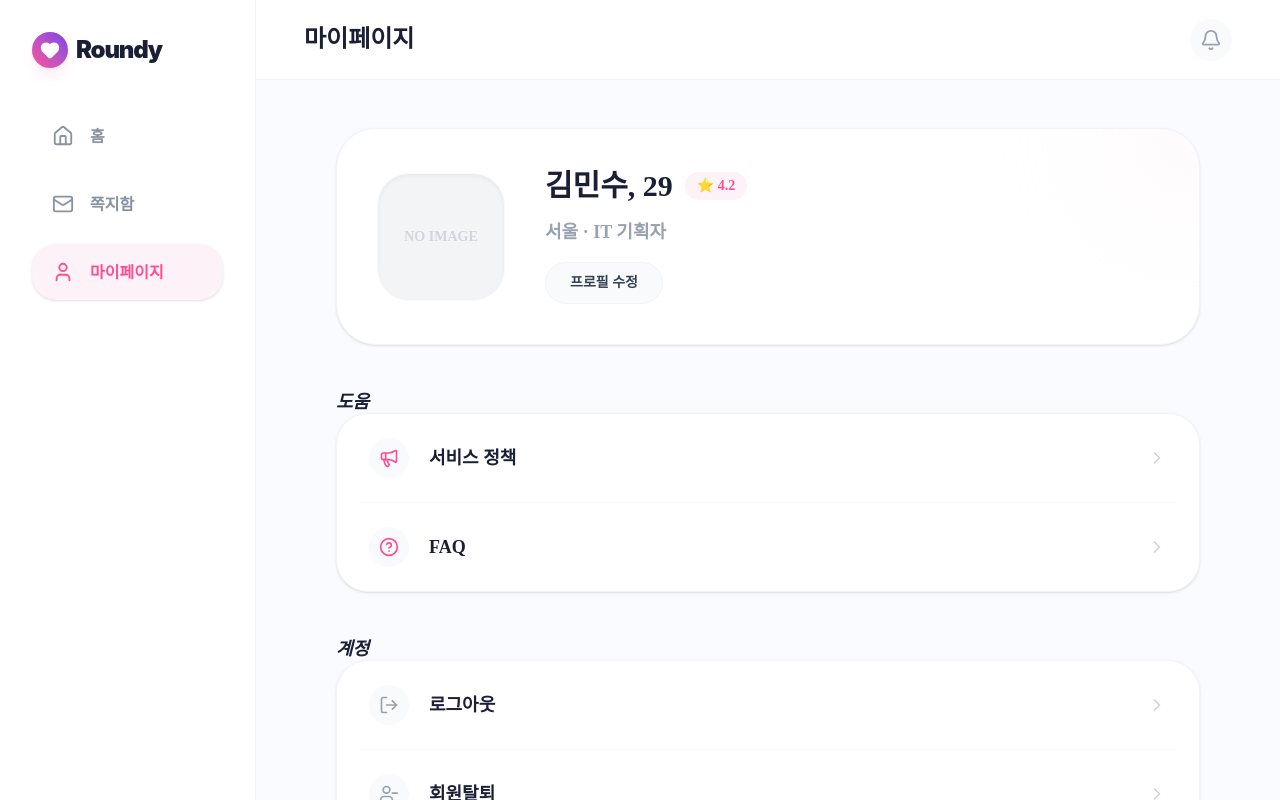
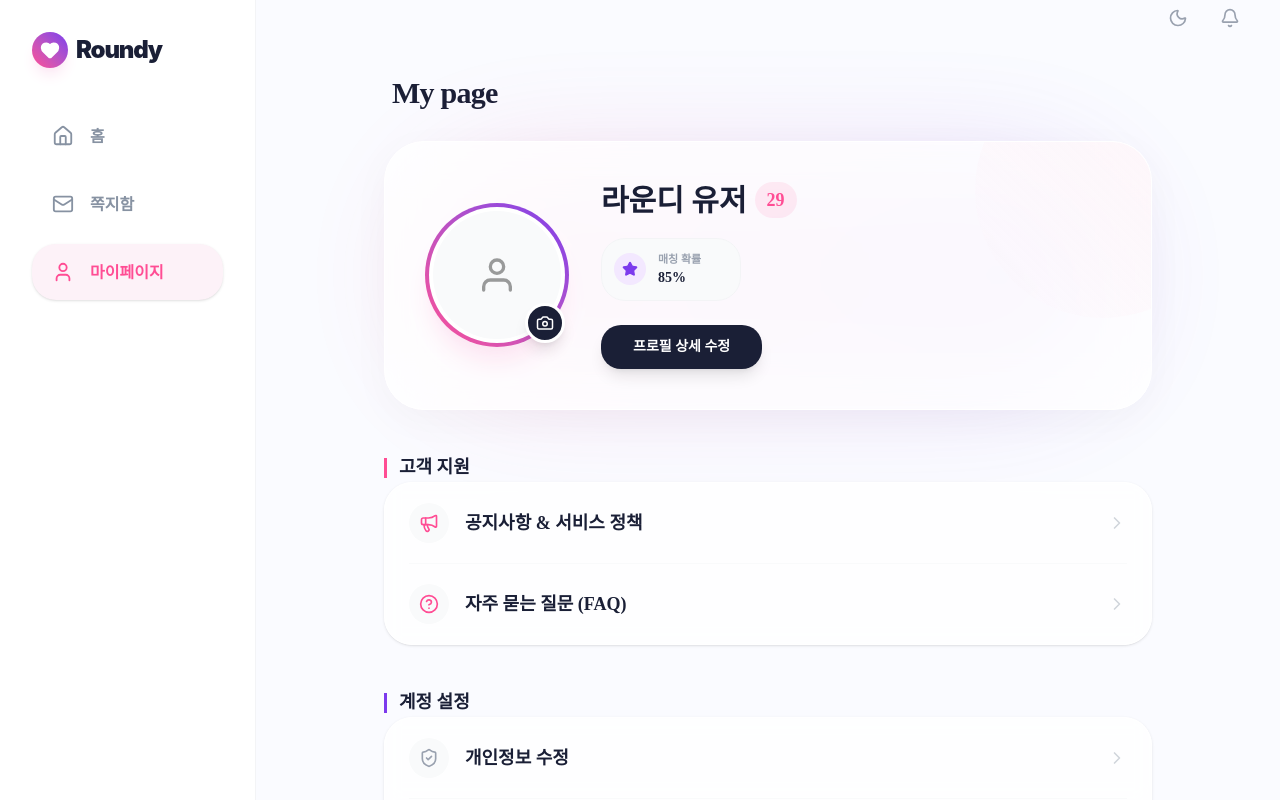
Before and after one commit to dahynn/Roundy, a React app in the folder Frontend/: page /mypage in a window 1280 px wide. Built offline with nearby package versions, Linux system fonts and the light colour scheme; no server answers; the HTML template or start-up script is replaced by a standard one.

Commit message:
Feat: Mypage-Api-Connection

```diff
--- a/Frontend/src/pages/MyPage.tsx
+++ b/Frontend/src/pages/MyPage.tsx
@@ -1,4 +1,5 @@
-import React from 'react';
+import React, { useState, useEffect } from 'react';
+import { useNavigate } from 'react-router-dom';
 import {
   ChevronRight,
   Megaphone,
@@ -6,107 +7,258 @@ import {
   LogOut,
   UserMinus,
   ShieldCheck,
-  Bell,
+  Camera,
+  Star,
 } from 'lucide-react';
 import Header from '@/components/layout/Header';
+import { getUserInfo, logout, withdraw } from '@/lib/api';
 
 export default function MyPage() {
-  // 실제 데이터 연결 시 사용할 임시 데이터
-  const userInfo = {
-    name: '김민수',
-    age: 29,
-    job: 'IT 기획자',
-    location: '서울',
-    rating: 4.2,
-    profileImage: '', // 이미지 경로
+  const navigate = useNavigate();
+  const [serverData, setServerData] = useState<any>(null);
+  const [loading, setLoading] = useState(true);
+
+  // 1. 초기 데이터 페칭
+  useEffect(() => {
+    const fetchUserData = async () => {
+      try {
+        setLoading(true);
+        const response = await getUserInfo();
+        if (response && response.success) {
+          setServerData(response.data);
+        }
+      } catch (error: any) {
+        console.error('유저 정보를 불러오지 못했습니다:', error);
+      } finally {
+        setLoading(false);
+      }
+    };
+    fetchUserData();
+  }, []);
+
+  // 2. 로그아웃 핸들러
+  const handleLogout = async () => {
+    if (!confirm('로그아웃 하시겠습니까?')) return;
+    try {
+      const res = await logout();
+      if (res.success) {
+        localStorage.removeItem('accessToken');
+        alert('로그아웃 되었습니다.');
+        navigate('/'); // 랜딩 페이지로 이동
+      }
+    } catch (error) {
+      console.error('로그아웃 실패:', error);
+      alert('로그아웃 중 오류가 발생했습니다.');
+    }
   };
 
+  // 3. 회원탈퇴 핸들러
+  const handleWithdraw = async () => {
+    if (!confirm('정말로 탈퇴하시겠습니까? 모든 정보가 삭제됩니다.')) return;
+    try {
+      const res = await withdraw();
+      if (res.success) {
+        localStorage.removeItem('accessToken');
+        alert('회원 탈퇴가 완료되었습니다.');
+        navigate('/');
+      }
+    } catch (error) {
+      console.error('회원탈퇴 실패:', error);
+      alert('탈퇴 처리 중 오류가 발생했습니다.');
+    }
+  };
+
+  const userInfo = {
+    name: serverData?.nickname || serverData?.name || '라운디 유저',
+    age: serverData?.age || 29,
+    profileImage: serverData?.profilePhotoUrl || serverData?.profileImageUrl || null,
+    matchRate: 85,
+  };
+
+  if (loading) {
     return (
-    <div className="h-full flex flex-col overflow-hidden bg-[#FAFBFF] font-['Pretendard']">
-      {/* 1. 상단 헤더 (기존 Header 컴포넌트 사용 또는 커스텀) */}
-      <header className="h-20 bg-white border-b border-gray-100 flex items-center justify-between px-12 shrink-0">
-        <h1 className="text-2xl font-black text-[#1A1F36]">마이페이지</h1>
-        <button className="p-2.5 bg-gray-50 rounded-full text-gray-400 hover:bg-gray-100 transition-colors">
-          <Bell size={22} />
-        </button>
-      </header>
+      <div className="h-screen flex items-center justify-center bg-[#FAFBFF]">
+        <div className="animate-spin rounded-full h-10 w-10 border-t-2 border-[#FF4D94]"></div>
+      </div>
+    );
+  }
 
-      {/* 2. 메인 스크롤 영역 */}
-      <main className="flex-1 overflow-y-auto p-8 md:p-12 lg:px-20 lg:py-12">
-        <div className="max-w-4xl mx-auto space-y-12">
-          {/* 프로필 카드 섹션 */}
-          <div className="bg-white rounded-[40px] p-10 shadow-sm border border-gray-100 flex items-center gap-10 relative overflow-hidden">
-            {/* 배경 미세 효과 */}
-            <div className="absolute top-0 right-0 w-40 h-40 bg-pink-50/50 rounded-full blur-3xl -mr-20 -mt-20" />
+  return (
+    <div className="h-full flex flex-col overflow-y-auto font-['Pretendard'] no-scrollbar transition-colors duration-300">
+      <Header />
 
-            {/* 프로필 이미지 (회색 박스 대용) */}
-            <div className="w-32 h-32 rounded-[32px] bg-gray-100 flex items-center justify-center shrink-0 border border-gray-50 shadow-inner">
-              <span className="text-gray-300 font-bold text-sm">NO IMAGE</span>
+      <main className="flex-1 p-6 md:p-10 lg:px-20 pb-20">
+        <div className="max-w-3xl mx-auto">
+          <div className="flex items-center justify-between mb-8 px-2">
+            <h1 className="text-3xl font-black text-[#1A1F36] dark:text-white tracking-tight">
+              My page
+            </h1>
           </div>
 
-            <div className="flex-1 space-y-4">
-              <div className="flex items-center gap-3">
-                <h2 className="text-3xl font-black text-[#1A1F36]">
-                  {userInfo.name}, {userInfo.age}
-                </h2>
-                <div className="bg-pink-50 text-[#FF4D94] px-3 py-1 rounded-full text-sm font-black flex items-center gap-1">
-                  ⭐ {userInfo.rating}
+          <div className="space-y-12">
+            {/* 프로필 카드 섹션 */}
+            <div className="relative group">
+              <div className="absolute top-1/2 left-1/2 -translate-x-1/2 -translate-y-1/2 w-[90%] h-[80%] bg-gradient-to-r from-[#FF4D94] to-[#7C3AED] opacity-20 blur-[60px] rounded-full pointer-events-none" />
+              <div className="relative bg-white/80 dark:bg-black/40 backdrop-blur-xl border border-white dark:border-white/10 rounded-[40px] p-8 md:p-10 shadow-[0_10px_40px_rgba(0,0,0,0.03)] flex flex-col md:flex-row items-center gap-8 overflow-hidden">
+                <div className="absolute top-0 right-0 w-64 h-64 bg-gradient-to-bl from-pink-50 dark:from-pink-900/20 to-transparent rounded-full -mr-20 -mt-20 pointer-events-none" />
+                <div className="relative shrink-0">
+                  <div className="w-32 h-32 md:w-36 md:h-36 rounded-full p-[4px] bg-gradient-to-tr from-[#FF4D94] to-[#7C3AED] shadow-xl shadow-pink-100">
+                    <div className="w-full h-full rounded-full bg-white dark:bg-gray-900 p-1">
+                      <div className="w-full h-full rounded-full bg-gray-50 dark:bg-gray-800 flex items-center justify-center overflow-hidden">
+                        {userInfo.profileImage ? (
+                          <img
+                            src={userInfo.profileImage}
+                            alt="프로필"
+                            className="w-full h-full object-cover"
+                          />
+                        ) : (
+                          <UserIconPlaceholder />
+                        )}
                       </div>
                     </div>
-              <p className="text-gray-400 font-bold text-lg">
-                {userInfo.location} · {userInfo.job}
-              </p>
+                  </div>
+                  <button className="absolute bottom-1 right-1 w-10 h-10 bg-[#1A1F36] dark:bg-white text-white dark:text-[#1A1F36] rounded-full flex items-center justify-center border-[3px] border-white shadow-lg">
+                    <Camera size={18} />
+                  </button>
+                </div>
 
-              <button className="px-6 py-2.5 bg-gray-50 text-gray-700 rounded-2xl text-sm font-black hover:bg-gray-100 transition-all border border-gray-100">
-                프로필 수정
+                <div className="flex-1 flex flex-col items-center md:items-start text-center md:text-left gap-5 w-full">
+                  <div>
+                    <h2 className="text-3xl font-black text-[#1A1F36] dark:text-white mb-1 flex items-center gap-2">
+                      {userInfo.name}
+                      <span className="text-lg font-bold text-[#FF4D94] bg-[#FF4D94]/10 px-3 py-1 rounded-full">
+                        {userInfo.age}
+                      </span>
+                    </h2>
+                  </div>
+                  <div className="flex items-center gap-3 w-full justify-center md:justify-start">
+                    <div className="w-full md:w-auto min-w-[140px] bg-gray-50 dark:bg-white/5 rounded-2xl p-3 border border-gray-100 flex items-center gap-3">
+                      <div className="w-8 h-8 rounded-full bg-purple-100 flex items-center justify-center text-[#7C3AED]">
+                        <Star size={16} fill="currentColor" />
+                      </div>
+                      <div className="flex flex-col items-start">
+                        <span className="text-[11px] text-gray-400 font-bold">매칭 확률</span>
+                        <span className="text-sm font-black text-[#1A1F36] dark:text-white">
+                          {userInfo.matchRate}%
+                        </span>
+                      </div>
+                    </div>
+                  </div>
+                  <button className="w-full md:w-auto mt-1 px-8 py-3 bg-[#1A1F36] dark:bg-white text-white dark:text-[#1A1F36] rounded-xl font-bold text-sm shadow-lg hover:bg-[#FF4D94] hover:text-white transition-all">
+                    프로필 상세 수정
                   </button>
                 </div>
               </div>
+            </div>
 
-          {/* 메뉴 그룹 1: 도움말 */}
-          <section className="space-y-4">
-            <h3 className="text-lg font-black text-[#1A1F36] ml-2 italic">도움</h3>
-            <div className="bg-white rounded-[32px] overflow-hidden border border-gray-100 shadow-sm">
+            {/* 고객 지원 섹션 */}
+            <section className="space-y-7">
+              <h3 className="text-lg pb-1 font-black text-[#1A1F36] dark:text-white ml-2 flex items-center gap-3">
+                <div className="w-[3px] h-5 bg-[#FF4D94]" />
+                고객 지원
+              </h3>
+              <div className="bg-white/80 dark:bg-black/40 backdrop-blur-sm rounded-[28px] overflow-hidden border border-white dark:border-white/10 shadow-sm transition-colors duration-300">
                 <MenuLink
                   icon={<Megaphone size={20} className="text-[#FF4D94]" />}
-                label="서비스 정책"
+                  label="공지사항 & 서비스 정책"
                 />
-              <div className="h-[1px] bg-gray-50 mx-6" />
-              <MenuLink icon={<HelpCircle size={20} className="text-[#FF4D94]" />} label="FAQ" />
+                <div className="h-[1px] bg-gray-50 dark:bg-white/5 mx-6" />
+                <MenuLink
+                  icon={<HelpCircle size={20} className="text-[#FF4D94]" />}
+                  label="자주 묻는 질문 (FAQ)"
+                />
               </div>
             </section>
 
-          {/* 메뉴 그룹 2: 계정 */}
-          <section className="space-y-4">
-            <h3 className="text-lg font-black text-[#1A1F36] ml-2 italic">계정</h3>
-            <div className="bg-white rounded-[32px] overflow-hidden border border-gray-100 shadow-sm">
-              <MenuLink icon={<LogOut size={20} className="text-gray-400" />} label="로그아웃" />
-              <div className="h-[1px] bg-gray-50 mx-6" />
-              <MenuLink icon={<UserMinus size={20} className="text-gray-400" />} label="회원탈퇴" />
-              <div className="h-[1px] bg-gray-50 mx-6" />
+            {/* 계정 설정 섹션 (로그아웃/탈퇴 이벤트 연결) */}
+            <section className="space-y-7">
+              <h3 className="text-lg pb-1 font-black text-[#1A1F36] dark:text-white ml-2 flex items-center gap-3">
+                <div className="w-[3px] h-5 bg-[#7C3AED]" />
+                계정 설정
+              </h3>
+              <div className="bg-white/80 dark:bg-black/40 backdrop-blur-sm rounded-[28px] overflow-hidden border border-white dark:border-white/10 shadow-sm transition-colors duration-300">
                 <MenuLink
-                icon={<ShieldCheck size={20} className="text-gray-400" />}
+                  icon={
+                    <ShieldCheck size={20} className="text-gray-400 group-hover:text-[#7C3AED]" />
+                  }
                   label="개인정보 수정"
+                />
+                <div className="h-[1px] bg-gray-50 dark:bg-white/5 mx-6" />
+                {/* 로그아웃 클릭 이벤트 연결 */}
+                <MenuLink
+                  icon={<LogOut size={20} className="text-gray-400 group-hover:text-[#7C3AED]" />}
+                  label="로그아웃"
+                  onClick={handleLogout}
+                />
+                <div className="h-[1px] bg-gray-50 dark:bg-white/5 mx-6" />
+                {/* 회원탈퇴 클릭 이벤트 연결 */}
+                <MenuLink
+                  icon={<UserMinus size={20} className="text-gray-400 group-hover:text-red-500" />}
+                  label="회원탈퇴"
+                  isDanger
+                  onClick={handleWithdraw}
                 />
               </div>
             </section>
+          </div>
         </div>
       </main>
     </div>
   );
 }
 
-// 개별 메뉴 아이템 컴포넌트
-function MenuLink({ icon, label }: { icon: React.ReactNode; label: string }) {
+// MenuLink 컴포넌트에 onClick prop 추가
+function MenuLink({
+  icon,
+  label,
+  isDanger = false,
+  onClick,
+}: {
+  icon: React.ReactNode;
+  label: string;
+  isDanger?: boolean;
+  onClick?: () => void;
+}) {
   return (
-    <button className="w-full flex items-center justify-between px-8 py-6 hover:bg-gray-50 transition-all group">
-      <div className="flex items-center gap-5">
-        <div className="p-2.5 rounded-2xl bg-gray-50 group-hover:bg-white transition-colors">
+    <button
+      onClick={onClick}
+      className="w-full flex items-center justify-between px-6 py-5 hover:bg-gray-50/80 dark:hover:bg-white/5 transition-all group active:scale-[0.99]"
+    >
+      <div className="flex items-center gap-4">
+        <div
+          className={`p-2.5 rounded-2xl bg-gray-50 dark:bg-white/5 group-hover:bg-white transition-all duration-300 ${isDanger ? 'group-hover:bg-red-50' : ''}`}
+        >
           {icon}
         </div>
-        <span className="font-bold text-[#1A1F36] text-lg">{label}</span>
+        <span
+          className={`font-bold text-lg ${isDanger ? 'text-gray-400 group-hover:text-red-500' : 'text-[#1A1F36] dark:text-gray-200'}`}
+        >
+          {label}
+        </span>
       </div>
-      <ChevronRight size={20} className="text-gray-300 group-hover:text-[#FF4D94] transition-all" />
+      <ChevronRight
+        size={20}
+        className="text-gray-300 group-hover:text-[#1A1F36] transition-all group-hover:translate-x-1"
+      />
     </button>
   );
 }
+
+const UserIconPlaceholder = () => (
+  <svg width="40" height="40" viewBox="0 0 24 24" fill="none" className="opacity-40">
+    <path
+      d="M20 21V19C20 17.9391 19.5786 16.9217 18.8284 16.1716C18.0783 15.4214 17.0609 15 16 15H8C6.93913 15 5.92172 15.4214 5.17157 16.1716C4.42143 16.9217 4 17.9391 4 19V21"
+      stroke="currentColor"
+      strokeWidth="2"
+      strokeLinecap="round"
+      strokeLinejoin="round"
+    />
+    <path
+      d="M12 11C14.2091 11 16 9.20914 16 7C16 4.79086 14.2091 3 12 3C9.79086 3 8 4.79086 8 7C8 9.20914 9.79086 11 12 11Z"
+      stroke="currentColor"
+      strokeWidth="2"
+      strokeLinecap="round"
+      strokeLinejoin="round"
+    />
+  </svg>
+);
```
Also changed, not shown: Frontend/src/lib/api.ts (+49 -13 lines). Lines whose indentation alone changed are shown as unchanged.
